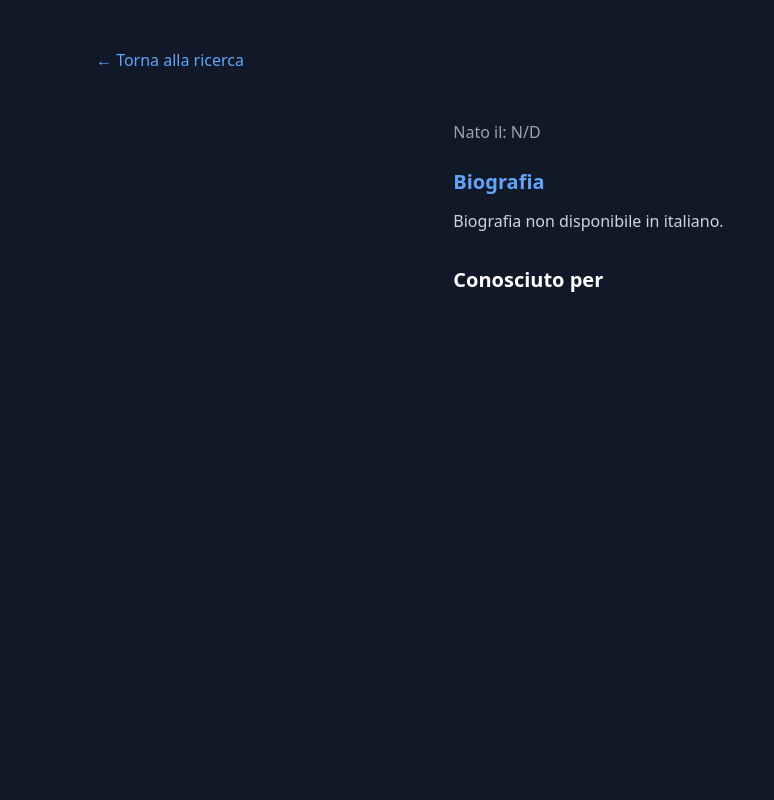
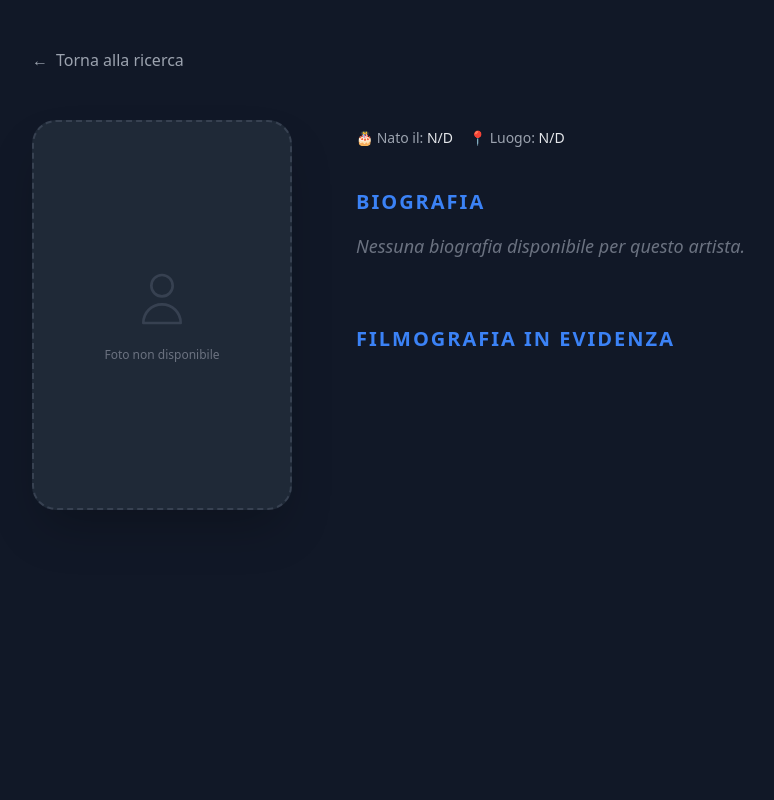
Before and after one commit to mauriziocozzetto/tmdb-immagini-cast, a FastAPI app: template templates/actor.html in a window 1280 px wide. Shown: the whole page, without its empty margins (56-830 px from the left). Run offline with FastAPI, Linux system fonts and the light colour scheme; the template is opened without the code that fills it, so the values that code supplies are empty; some libraries are stand-ins or nearby versions.

Commit message:
Refactor actor.html for improved layout and semantics

```diff
--- a/templates/actor.html
+++ b/templates/actor.html
@@ -3,40 +3,87 @@
 
 <head>
     <meta charset="UTF-8">
+    <meta name="viewport" content="width=device-width, initial-scale=1.0">
+    <title>{{ actor.name }} - MovieCast</title>
     <script src="https://cdn.tailwindcss.com"></script>
-    <title>{{ actor.name }} - Dettagli</title>
 </head>
 
-<body class="bg-gray-900 text-white min-h-screen">
-    <div class="max-w-5xl mx-auto px-6 py-12">
-        <a href="/" class="inline-block mb-8 text-blue-400 hover:text-blue-300">← Torna alla ricerca</a>
+<body class="bg-gray-900 text-white min-h-screen font-sans">
 
-        <div class="flex flex-col md:flex-row gap-12">
-            <div class="w-full md:w-1/3">
-                <img src="{{ img_base }}{{ actor.profile_path }}" class="rounded-3xl shadow-2xl w-full">
+    <div class="max-w-6xl mx-auto px-6 py-12">
+        <a href="/" class="inline-flex items-center text-gray-400 hover:text-white transition mb-12 group">
+            <span class="mr-2 group-hover:-translate-x-1 transition-transform">←</span>
+            Torna alla ricerca
+        </a>
+
+        <div class="flex flex-col md:flex-row gap-16">
+
+            <div class="w-full md:w-1/3 lg:w-1/4">
+                {% if actor.profile_path %}
+                <img src="{{ img_base }}{{ actor.profile_path }}" alt="{{ actor.name }}"
+                    class="rounded-3xl shadow-2xl w-full sticky top-12 border border-gray-800">
+                {% else %}
+                <div
+                    class="w-full aspect-[2/3] bg-gray-800 rounded-3xl shadow-2xl flex flex-col items-center justify-center border-2 border-dashed border-gray-700 sticky top-12">
+                    <svg class="w-16 h-16 text-gray-700 mb-4" fill="none" stroke="currentColor" viewBox="0 0 24 24">
+                        <path stroke-linecap="round" stroke-linejoin="round" stroke-width="1"
+                            d="M16 7a4 4 0 11-8 0 4 4 0 018 0zM12 14a7 7 0 00-7 7h14a7 7 0 00-7-7z" />
+                    </svg>
+                    <span class="text-gray-500 text-xs">Foto non disponibile</span>
+                </div>
+                {% endif %}
             </div>
 
-            <div class="w-full md:w-2/3">
-                <h1 class="text-5xl font-black mb-4">{{ actor.name }}</h1>
-                <p class="text-gray-400 mb-6">Nato il: {{ actor.birthday if actor.birthday else 'N/D' }}</p>
+            <div class="w-full md:w-2/3 lg:w-3/4">
+                <h1 class="text-6xl font-black mb-2 tracking-tighter">{{ actor.name }}</h1>
+                <div class="flex flex-wrap gap-4 text-sm text-gray-400 mb-10">
+                    <p>🎂 Nato il: <span class="text-gray-200">{{ actor.birthday if actor.birthday else 'N/D' }}</span>
+                    </p>
+                    <p>📍 Luogo: <span class="text-gray-200">{{ actor.place_of_birth if actor.place_of_birth else 'N/D'
+                            }}</span></p>
+                </div>
 
-                <h2 class="text-xl font-bold mb-3 text-blue-400">Biografia</h2>
-                <p class="text-gray-300 leading-relaxed mb-8">
-                    {{ actor.biography if actor.biography else 'Biografia non disponibile in italiano.' }}
-                </p>
+                <div class="mb-16">
+                    <h2 class="text-xl font-bold mb-4 text-blue-500 uppercase tracking-widest">Biografia</h2>
+                    <div class="text-gray-300 leading-relaxed text-lg space-y-4">
+                        {% if actor.biography %}
+                        {{ actor.biography|truncate(1000) }}
+                        {% else %}
+                        <p class="italic text-gray-500">Nessuna biografia disponibile per questo artista.</p>
+                        {% endif %}
+                    </div>
+                </div>
 
-                <h2 class="text-xl font-bold mb-6">Conosciuto per</h2>
-                <div class="grid grid-cols-3 gap-4">
-                    {% for movie in known_for %}
-                    <div class="text-center">
-                        <img src="{{ img_base }}{{ movie.poster_path }}" class="rounded-lg mb-2 shadow-md">
-                        <p class="text-xs font-bold truncate">{{ movie.title }}</p>
+                <div>
+                    <h2 class="text-xl font-bold mb-8 text-blue-500 uppercase tracking-widest">Filmografia in evidenza
+                    </h2>
+                    <div class="grid grid-cols-2 sm:grid-cols-3 lg:grid-cols-4 gap-6">
+                        {% for movie in known_for %}
+                        <div class="group">
+                            <div class="relative aspect-[2/3] rounded-xl overflow-hidden bg-gray-800 mb-3 shadow-lg">
+                                {% if movie.poster_path %}
+                                <img src="{{ img_base }}{{ movie.poster_path }}" alt="{{ movie.title }}"
+                                    class="w-full h-full object-cover group-hover:scale-110 transition duration-500">
+                                {% else %}
+                                <div
+                                    class="w-full h-full flex items-center justify-center text-gray-600 text-[10px] p-2 text-center italic">
+                                    Poster non disponibile
+                                </div>
+                                {% endif %}
+                                <div class="absolute inset-0 bg-gradient-to-t from-gray-900 via-transparent opacity-40">
+                                </div>
+                            </div>
+                            <p class="text-sm font-bold truncate">{{ movie.title }}</p>
+                            <p class="text-xs text-gray-500 truncate italic">interpretando {{ movie.character if
+                                movie.character else 'N/D' }}</p>
+                        </div>
+                        {% endfor %}
                     </div>
-                    {% endfor %}
                 </div>
             </div>
         </div>
     </div>
+
 </body>
 
 </html>
```
